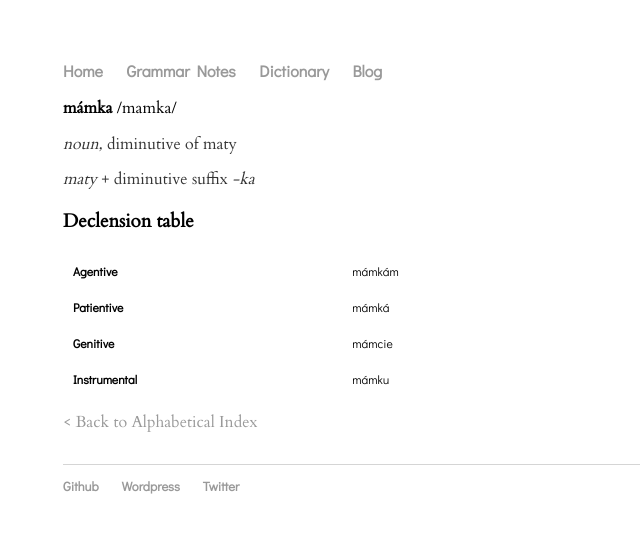
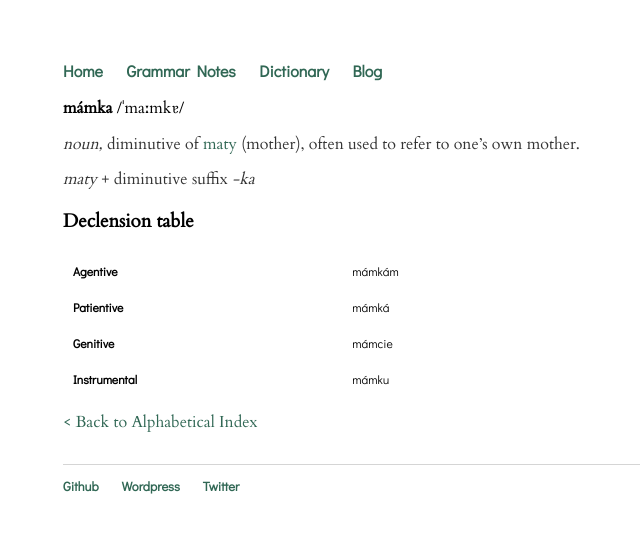
Before and after one commit to roelchristian/roelchristian.github.io, a Jekyll site: the page built from dictionary/entry/m/mámka.html, in a window 1280 px wide. Shown: the top 533 px of the page, without its empty margins (129-769 px from the left). Built offline with Jekyll 4.4.1, drawn with Linux system fonts in a browser that asks for light colours.

Commit message:
Update css dir

```diff
--- a/css/main.css
+++ b/css/main.css
@@ -16,7 +16,7 @@ nav ul li, footer ul li {
 }
 a {
     text-decoration: none;
-    color: #999;
+    color: #306754;
 }
 a:hover {
     text-decoration: underline;
--- /dev/null
+++ b/css/search.css
@@ -0,0 +1 @@
+@import url("main.css");
--- a/dictionary/entry/m/mámka.html
+++ b/dictionary/entry/m/mámka.html
@@ -1,8 +1,8 @@
 ---
 layout: entry
 title: "mámka"
-ipa: "mamka"
-definition: <i>noun,</i> diminutive of maty
+ipa: "&#712;maːmkɐ"
+definition: <i>noun,</i> diminutive of <a href="../m/maty.html">maty</a> (mother), often used to refer to one&rsquo;s own mother.
 etymology: "<i>maty</i> + diminutive suffix <i>-ka</i>"
 
 partofspeech: "noun"
```
Also changed, not shown: css/entry.css (added, +26 -0 lines), dictionary/entry/m/mámkám.html (added, +8 -0 lines), dictionary/index.html (+11 -16 lines).
